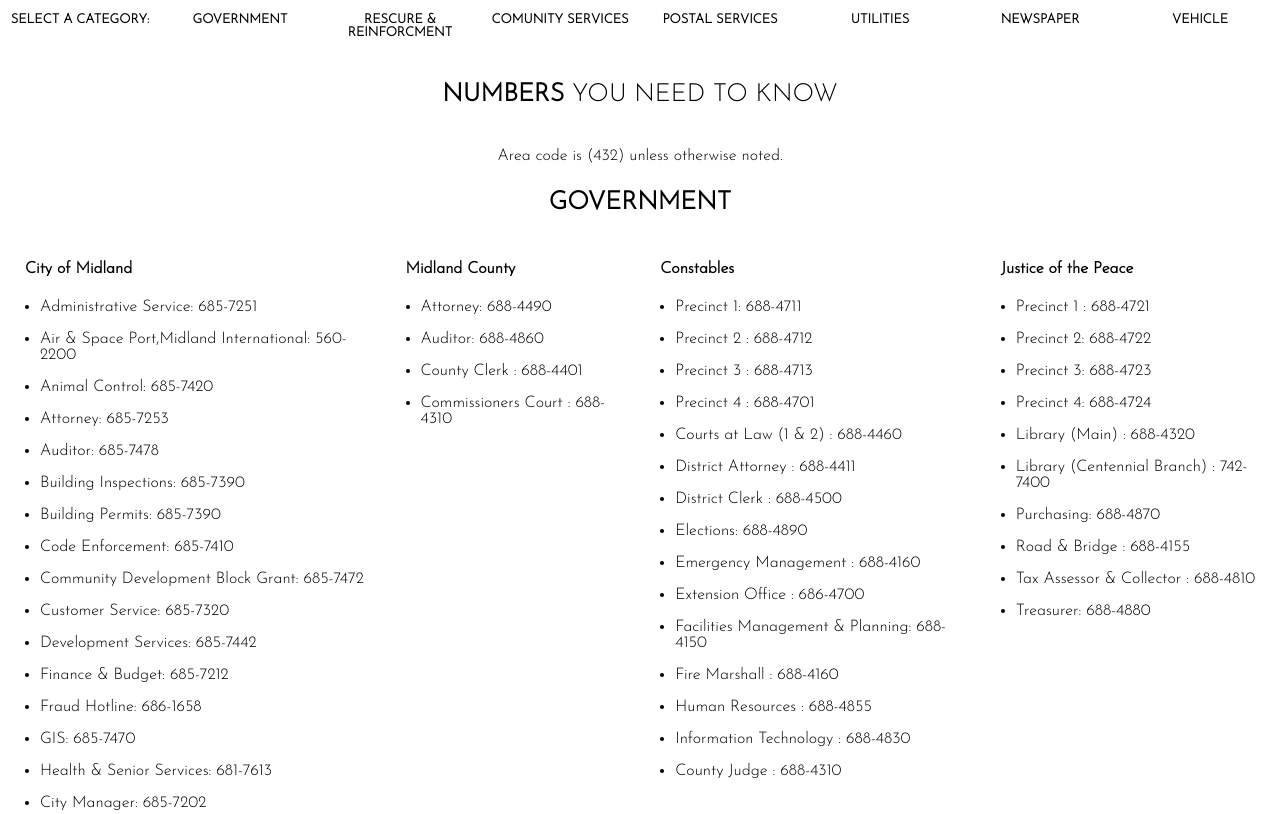
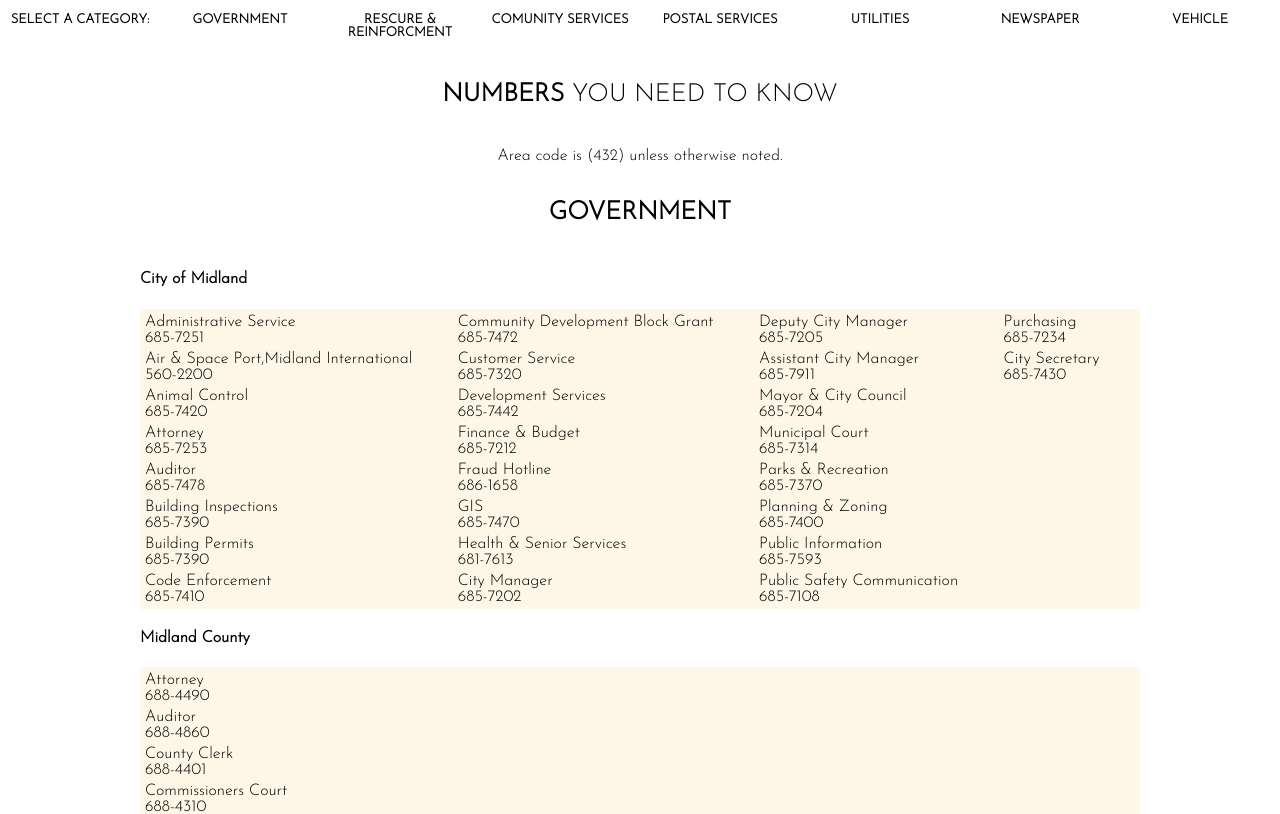
Before and after one commit to joshkwannacode/midlandaf-phone, a React (Create React App) app: page / in a window 1280 px wide. Shown: the top 814 px of the page. Built offline with nearby package versions, Linux system fonts and the light colour scheme.

Commit message:
Add files via upload

```diff
--- a/src/App.css
+++ b/src/App.css
@@ -61,7 +61,7 @@ i{
   flex-direction:column;
   justify-content:center;
   align-items:center;
-  margin-top:10px;
+  margin-top:20px;
   /* margin-left:300px */
   font-size: 25px;
 
@@ -69,12 +69,27 @@ i{
 }
 .phone-num-main{
   display:flex;
-  flex-direction:row;
+  flex-direction:column;
   margin-top:10px;
+
+
 }
 h4{
-  margin-left:25px;
+  /* margin-left:25px; */
 }
-/* .phone-num-sub{
-  text-align: center;
-} */
+.phone-num-sub{
+  /* background-color: bisque; */
+  background-color: #FEF6E7;
+  height:300px;
+  width:1000px;
+  display:flex;
+  flex-direction:column;
+  flex-wrap: wrap;
+}
+.phone-num-sub-detail{
+  display:flex;
+  flex-direction:column;
+  margin-top:5px;
+  margin-left:5px;
+
+}
--- a/src/components/InfoList.js
+++ b/src/components/InfoList.js
@@ -2,7 +2,7 @@ import React from 'react'
 // import data from './data'
 
 export default function InfoList({data}) {
-    console.log(data)
+    // console.log(data)
     return (
         <div className="info-list-main-div">
             <p className="info-list-title">
@@ -15,13 +15,16 @@ export default function InfoList({data}) {
                     <div className="phone-num-main">
 
                     {a.sub.map(b=>{return(
-                        <div className="phone-num-sub">
+                        <div >
                             <h4>{b.subName}</h4>
+                            <div className="phone-num-sub">
                             {b.subDetails.map(c=>{return(
-                                <ul>
-                                    <li>{c.item}: {c.itemNum}</li>
-                                </ul>
+                                <div className="phone-num-sub-detail">
+                                    <span>{c.item}</span>
+                                    <span>{c.itemNum}</span>
+                                </div>
                             )})}
+                            </div>
                         </div>
                     )})}
                     </div>
--- a/src/components/Searchbar.js
+++ b/src/components/Searchbar.js
@@ -16,11 +16,29 @@ export default function Searchbar() {
     };
     const handleChange = (event) =>{
         setSearchValue(event.target.value)
+        // const filteredItems = event.target.value?data.filter(items =>{
+        //     return items.sub.map(a=>a.subDetails.map(b=>b.item.toLowerCase()).includes(event.target.value.toLowerCase()));
+        //   }):data
+
+          const filteredItems2 = data.filter(items =>{
+            return items.sub.map(a=>{
+                return a.subDetails.map(b=>{
+                    return b.item.toLowerCase().includes(event.target.value.toLowerCase());
+                })})
+          })
+          setFilteredData(filteredItems2)
+          console.log("j",filteredItems2)
     };
     const handleSearch=()=>{
-        setFilteredData(data.filter(a=>a.mainName.toLowerCase()===searchValue.toLowerCase()))
+        // const filtereditems = e.target.value?items.filter(item =>{
+        //     return item.name.toLowerCase().includes(e.target.value.toLowerCase());
+        //   }):itemBackUp;
+        const filteredItems = data.filter(item =>{
+            return item.mainName.toLowerCase().includes(searchValue.toLowerCase());
+          });
+        setFilteredData(filteredItems)
     };
-    console.log(filteredData)
+    // console.log(filteredData)
     return (
         <>
             {/* <div className="search-bar-main">
```
